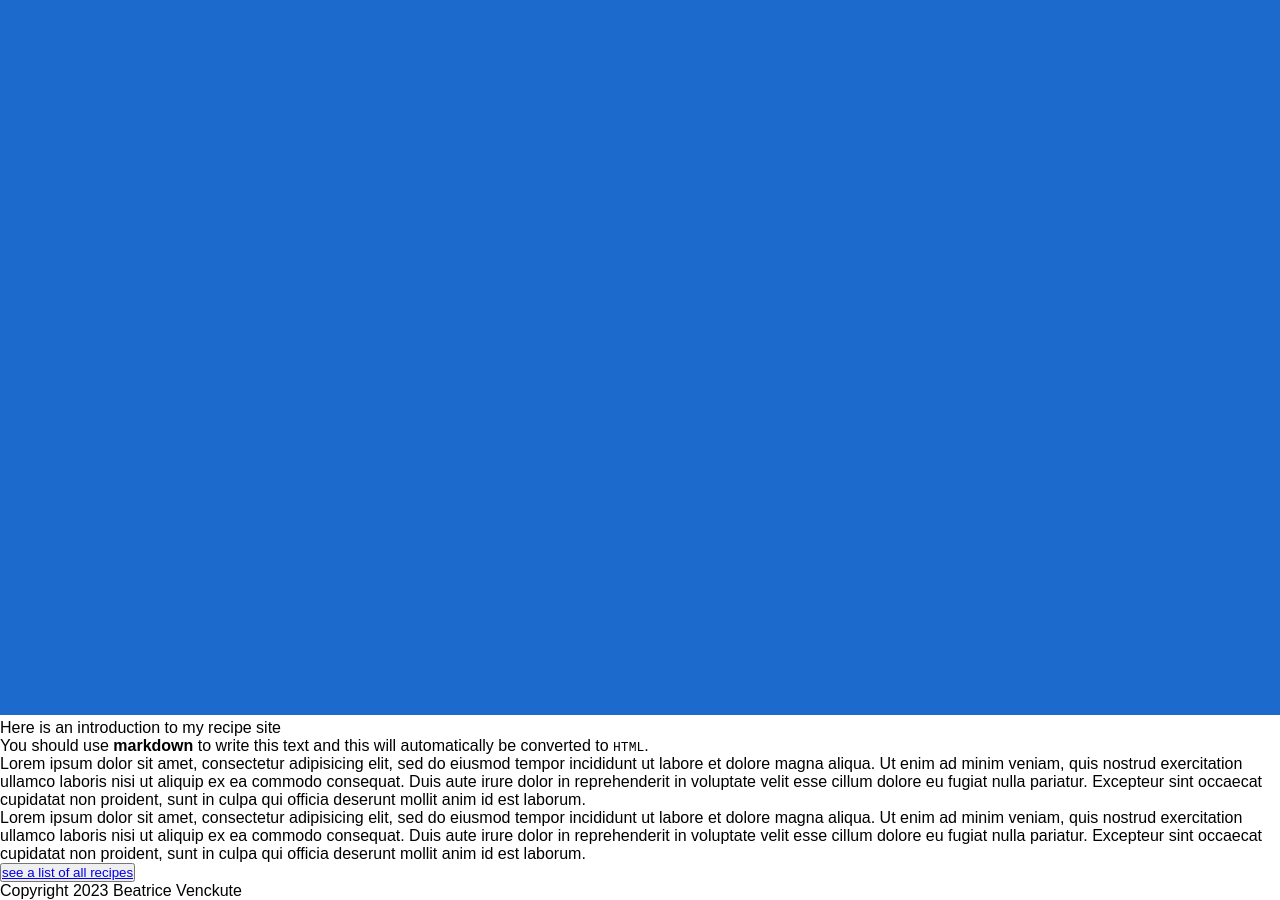
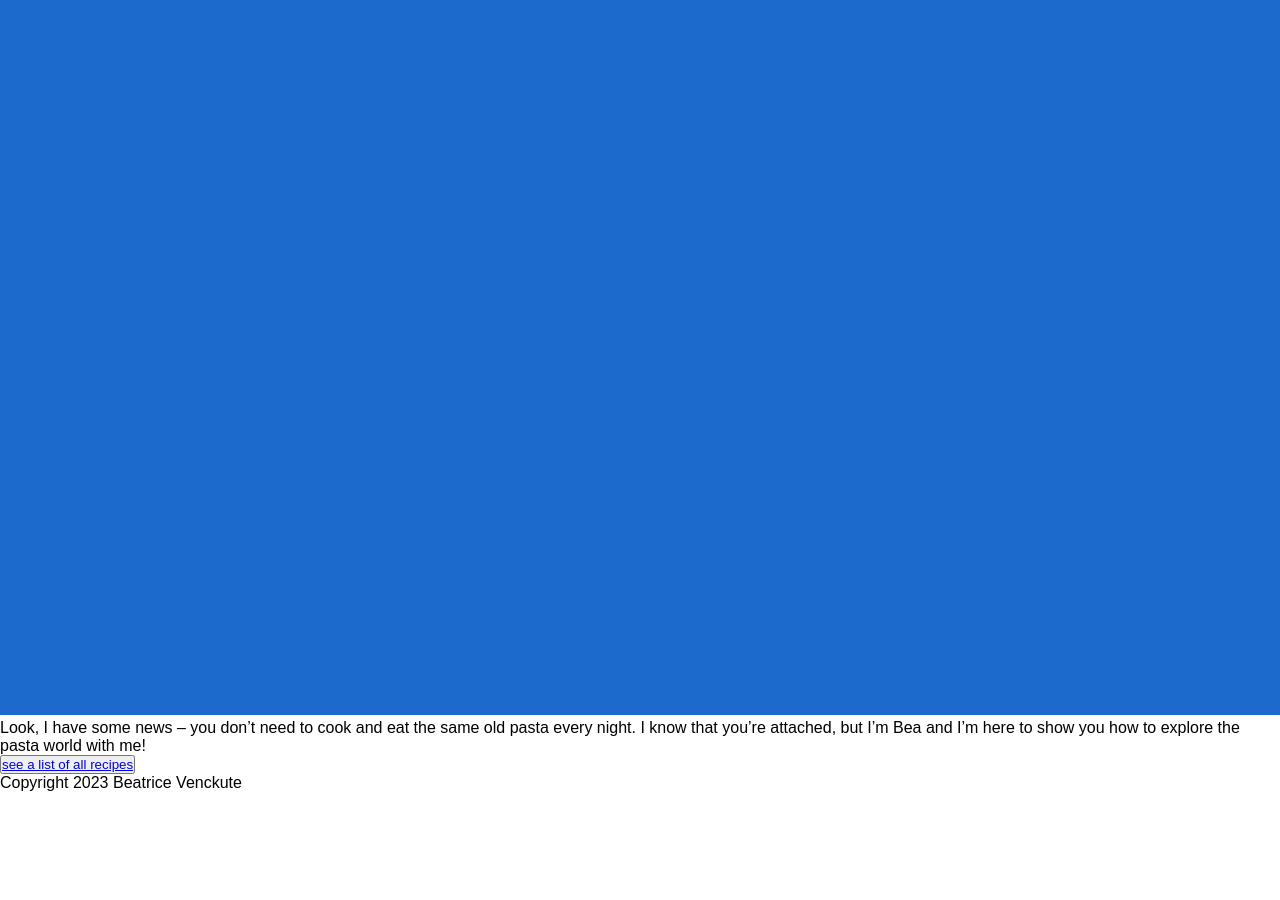
Before and after one commit to BeatriceVenckute/beaspastarecipes, a Jekyll site: the page built from home/index.md, in a window 1280 px wide and 900 px high, scrolled down 1222 px. Built offline with Jekyll 4.4.1, drawn with Linux system fonts in a browser that asks for light colours; after the commit the page ends 2014 px from its top, so only the background shows below that; some of the changed text lies outside the part shown.

Commit message:
Update Home Page “index”

```diff
--- a/home/index.md
+++ b/home/index.md
@@ -1,15 +1,9 @@
 ---
+title: Bea's pasta recipes
+coverimage: ../uploads/bookcover.jpg
+permalink: /
 layout: recipeshome
-title: Here is the name of your recipe site
-permalink: "/"
-coverimage: ../uploads/bookcover.jpg
 published: true
+date: 2023-02-14T16:08:07.590Z
 ---
-
-Here is an introduction to my recipe site
-
-You should use **markdown** to write this text and this will automatically be converted to `HTML`.
-
-Lorem ipsum dolor sit amet, consectetur adipisicing elit, sed do eiusmod tempor incididunt ut labore et dolore magna aliqua. Ut enim ad minim veniam, quis nostrud exercitation ullamco laboris nisi ut aliquip ex ea commodo consequat. Duis aute irure dolor in reprehenderit in voluptate velit esse cillum dolore eu fugiat nulla pariatur. Excepteur sint occaecat cupidatat non proident, sunt in culpa qui officia deserunt mollit anim id est laborum.
-
-Lorem ipsum dolor sit amet, consectetur adipisicing elit, sed do eiusmod tempor incididunt ut labore et dolore magna aliqua. Ut enim ad minim veniam, quis nostrud exercitation ullamco laboris nisi ut aliquip ex ea commodo consequat. Duis aute irure dolor in reprehenderit in voluptate velit esse cillum dolore eu fugiat nulla pariatur. Excepteur sint occaecat cupidatat non proident, sunt in culpa qui officia deserunt mollit anim id est laborum.
+Look, I have some news – you don’t need to cook and eat the same old pasta every night. I know that you’re attached, but I’m Bea and I’m here to show you how to explore the pasta world with me!
```
